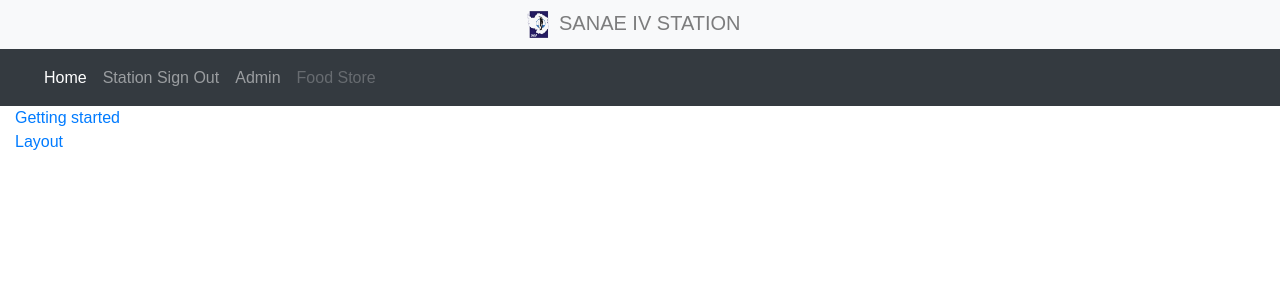
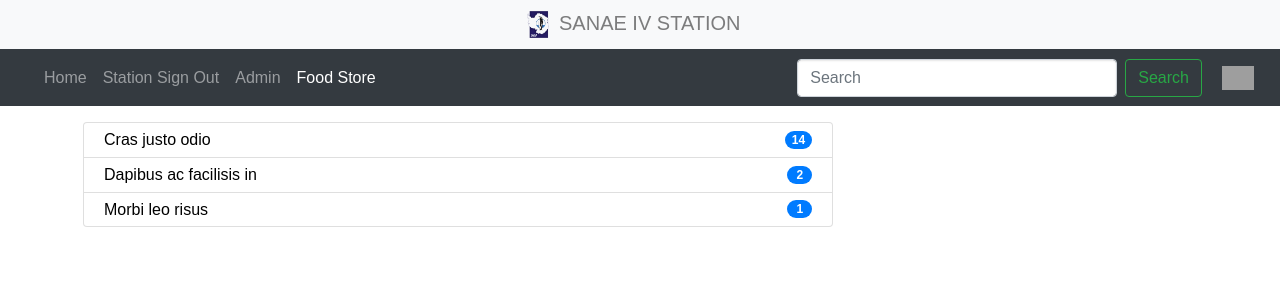
Before and after one commit to andymalepe/station-dashboard, a PHP site: page /shop in a window 1280 px wide. Shown: the top 300 px of the page. Run offline with PHP 8.4, Linux system fonts and the light colour scheme; grey boxes are pictures that could not be loaded.

Commit message:
shop navbar

```diff
--- /dev/null
+++ b/css/shop.css
@@ -0,0 +1,14 @@
+#fld-search{
+  margin-bottom: 0px;
+  width: 25vw;
+}
+.lbl-basket-counter{
+  font-size: 12px;
+    background: #ff0000;
+    color: #fff;
+    padding: 0 5px;
+    vertical-align: top;
+}
+#store-items-list .list-group-item{
+  padding: 0.25rem 1.25rem;
+}
--- /dev/null
+++ b/js/shop.js
@@ -0,0 +1,4 @@
+$(document).ready(function() {
+  $('li.nav-item.active').removeClass('active');
+  $('#store').addClass('active');
+});
--- a/pages/shop.php
+++ b/pages/shop.php
@@ -3,30 +3,97 @@
 <html lang="en" dir="ltr">
   <head>
     <?php require_once('../includes/header.php'); ?>
-    <link rel="stylesheet" href="../css/store.css">
+    <link rel="stylesheet" href="../css/shop.css">
     <title>Food Store</title>
   </head>
   <body>
-    <?php require_once('../includes/navbar.php'); ?>
+
+    <nav class="navbar navbar-light sticky-top bg-light justify-content-center nav-station-logo">
+      <a class="navbar-brand navbar-text" href="#">
+        <img src="../images/sanap-logo.png" width="30" height="30" class="d-inline-block align-top" alt="">
+        SANAE IV STATION
+      </a>
+    </nav>
+
+    <nav class="navbar navbar-expand-lg navbar-dark bg-dark sticky-top">
+      <button class="navbar-toggler" type="button" data-toggle="collapse" data-target="#navbarTogglerDemo01" aria-controls="navbarTogglerDemo01" aria-expanded="false" aria-label="Toggle navigation">
+        <span class="navbar-toggler-icon"></span>
+      </button>
+      <div class="collapse navbar-collapse" id="navbarTogglerDemo01">
+        <ul class="navbar-nav mr-auto mt-2 mt-lg-0">
+          <li class="nav-item active" id="home">
+            <a class="nav-link" href="/home/">Home <span class="sr-only">(current)</span></a>
+          </li>
+          <!-- <li class="nav-item">
+            <a class="nav-link disabled" href="#">Dashboard</a>
+          </li> -->
+
+          <li class="nav-item" id="signout">
+            <a class="nav-link" href="/signout/">Station Sign Out</a>
+          </li>
+          <li class="nav-item" id="admin">
+            <a class="nav-link" href="/login/">Admin</a>
+          </li>
+          <li class="nav-item" id="store">
+            <a class="nav-link disabled" href="/store/">Food Store</a>
+          </li>
+        </ul>
+
+        <form class="form-inline my-2 my-lg-0">
+            <input class="form-control mr-sm-2" id="fld-search" type="search" placeholder="Search" aria-label="Search">
+            <button type="button" class="btn btn-outline-success" id="search-store">Search</button>
+        </form>
+      </div>
+
+
+      <ul class="navbar-nav mr-auto mt-2 mt-lg-0">
+
+        <li class="nav-item">
+          <a class="my-2 my-sm-0 page-elements-right-margin" href="/basket/">
+            <img src="../images/icons8-buying-48.png" width="32" alt="">
+
+          </a>
+        </li>
+      </ul>
+    </nav>
+
+
     <div class="container-fluid">
         <div class="row flex-xl-nowrap">
           <div class="col-12 col-md-3 col-xl-2 bd-sidebar">
 
 
             <div class="bd-toc-item">
-              <a class="bd-toc-link" href="/docs/4.0/getting-started/introduction/">
-                Getting started
-              </a>
+              <!-- <a class="bd-toc-link" href="/docs/4.0/getting-started/introduction/">
+                Basket
+              </a> -->
             </div>
-            <div class="bd-toc-item">
+            <!-- <div class="bd-toc-item">
               <a class="bd-toc-link" href="/docs/4.0/layout/overview/">
                 Layout
               </a>
-            </div>
+            </div> -->
           </div>
         </div>
 
         <main class="col-12 col-md-9 col-xl-8 py-md-3 pl-md-5 bd-content" role="main">
+          <ul class="list-group" id="store-items-list">
+            <li class="list-group-item d-flex justify-content-between align-items-center">
+              Cras justo odio
+              <span class="badge badge-primary badge-pill">14</span>
+            </li>
+            <li class="list-group-item d-flex justify-content-between align-items-center">
+              Dapibus ac facilisis in
+              <span class="badge badge-primary badge-pill">2</span>
+            </li>
+            <li class="list-group-item d-flex justify-content-between align-items-center">
+              Morbi leo risus
+              <!-- <span class="badge badge-primary badge-pill">
+                <img src="../images/icons8-add-80.png" alt="">
+              </span> -->
+              <span class="badge badge-primary badge-pill">1</span>
+            </li>
+          </ul>
         </main>
     </div>
 
```
Also changed, not shown: js/forecast.json (+1 -1 lines), images/aurora-forecast-southern-hemisphere.jpg, images/ql_bar.gif.
